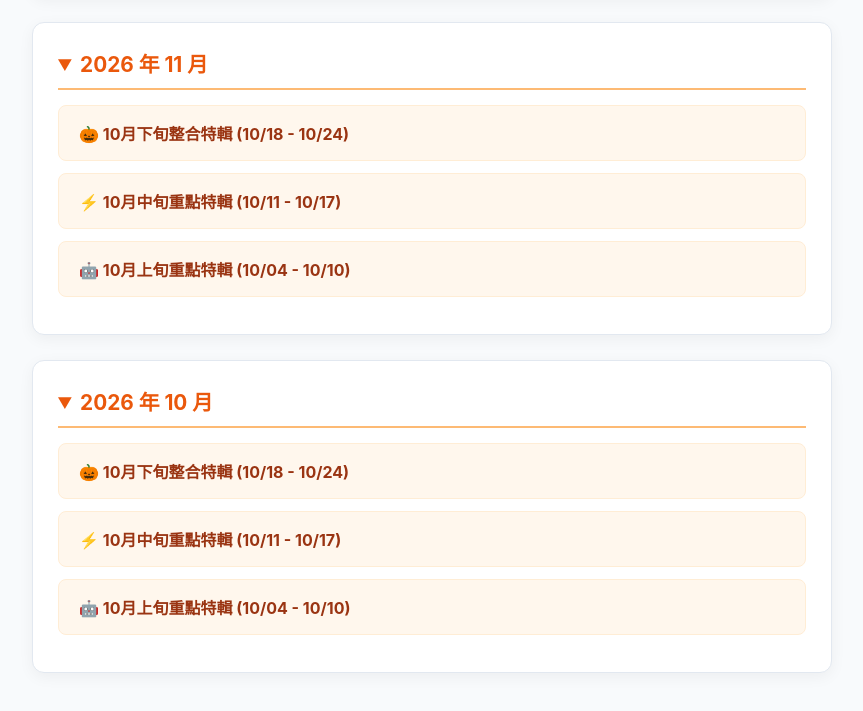
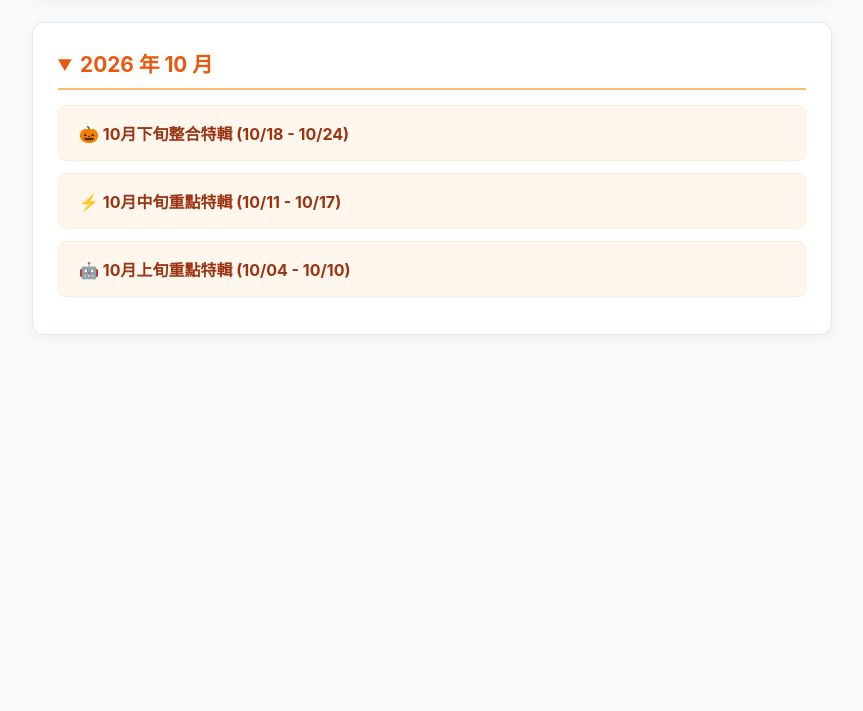
Before and after one commit to SunnyTsai75/SunnyTsai-Tools, a plain HTML site: page weekly-report.html in a window 1280 px wide. Shown: the part 211-922 px from the top of the page, without its empty margins (208-1071 px from the left). After the commit the page ends 800 px from the top, so only its background shows below. Drawn offline with Linux system fonts and the light colour scheme.

Commit message:
Remove November section from weekly report
Removed November section and its related links from the report.

```diff
--- a/weekly-report.html
+++ b/weekly-report.html
@@ -130,15 +130,7 @@
             歡迎來到阿鬆創客週報總覽！點擊下方的月份即可展開觀看各週的重點特輯與教學內容。
         </p>
     </div>
-    <!-- 11月份區塊 -->
-    <details class="month-group" open>
-        <summary>2026 年 11 月</summary>
-        <div class="links-container">
-            <a href="./reports/Asong_Weekly_Report_20261024.html" class="week-link" target="_blank">🎃 10月下旬整合特輯 (10/18 - 10/24)</a>
-            <a href="./reports/Asong_Weekly_Report_20261017.html" class="week-link" target="_blank">⚡️ 10月中旬重點特輯 (10/11 - 10/17)</a>
-            <a href="./reports/Asong_Weekly_Report_20261010.html" class="week-link" target="_blank">🤖 10月上旬重點特輯 (10/04 - 10/10)</a>
-        </div>
-    </details>
+
     <!-- 10月份區塊 -->
     <details class="month-group" open>
         <summary>2026 年 10 月</summary>
```
